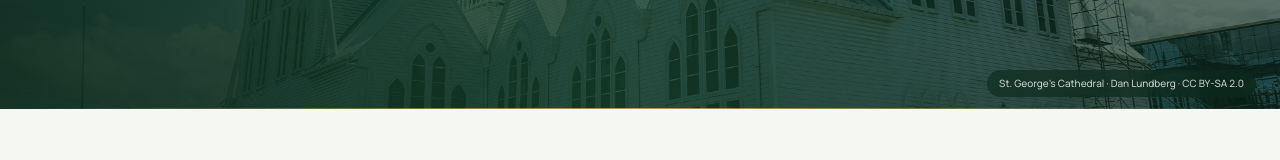
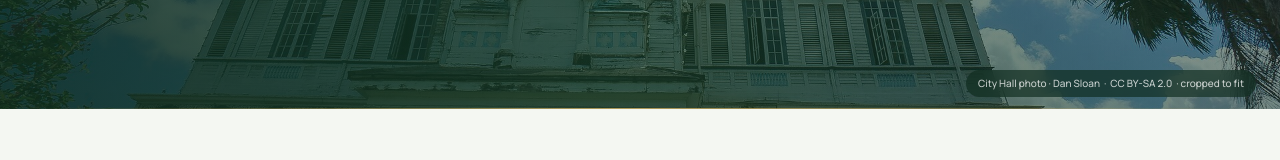
Before and after one commit to pidrah/steppingstone, a Next.js app: page / in a window 1280 px wide. Shown: the part 508-668 px from the top of the page. Built offline with nearby package versions, Linux system fonts and the light colour scheme; no server answers; the database is empty.

Commit message:
Use Georgetown City Hall hero photo

```diff
--- a/public/landmarks/credits.json
+++ b/public/landmarks/credits.json
@@ -1,5 +1,6 @@
 {
   "cathedral": "St. George's Cathedral, Georgetown — photo by Dan Lundberg (Flickr), via Wikimedia Commons, CC BY-SA 2.0: https://commons.wikimedia.org/wiki/File:20191121_Guyana_0048_Georgetown_sRGB_(49295795336).jpg",
+  "city_hall": "Georgetown City Hall — photo by Dan Sloan (Flickr), via Wikimedia Commons, CC BY-SA 2.0. Cropped to fit the hero: https://commons.wikimedia.org/wiki/File:City_Hall_-_Georgetown,_Guyana_(22872153024).jpg",
   "stabroek": "File:Reformed Church and Stabroek Market - Georgetown (22850460464).jpg",
   "bridge": "File:Demerara Floating Bridge (23284900469).jpg"
 }
--- a/src/app/(site)/page.tsx
+++ b/src/app/(site)/page.tsx
@@ -47,7 +47,7 @@ export default async function HomePage() {
   return (
     <>
       <section className="relative overflow-hidden bg-leaf-900 text-white">
-        <PanelBackdrop idPrefix="home-hero" imageSrc="/landmarks/cathedral.jpg" />
+        <PanelBackdrop idPrefix="home-hero" imageSrc="/landmarks/city-hall.jpg" />
         <Container className="relative py-16 md:py-28">
           <p className="text-sm font-semibold uppercase tracking-[0.32em] text-gold-300">
             Georgetown, Guyana
@@ -85,14 +85,26 @@ export default async function HomePage() {
             <span>Property care & management</span>
           </p>
         </Container>
-        <a
-          href="https://commons.wikimedia.org/wiki/File:20191121_Guyana_0048_Georgetown_sRGB_(49295795336).jpg"
-          target="_blank"
-          rel="noreferrer"
-          className="absolute bottom-3 right-4 z-10 rounded-full bg-leaf-950/65 px-3 py-1.5 text-[10px] font-medium text-white/75 backdrop-blur-sm transition hover:text-white sm:right-6"
-        >
-          St. George’s Cathedral · Dan Lundberg · CC BY-SA 2.0
-        </a>
+        <p className="absolute bottom-3 right-4 z-10 flex flex-wrap items-center gap-x-1 rounded-full bg-leaf-950/65 px-3 py-1.5 text-[10px] font-medium text-white/75 backdrop-blur-sm sm:right-6">
+          <a
+            href="https://commons.wikimedia.org/wiki/File:City_Hall_-_Georgetown,_Guyana_(22872153024).jpg"
+            target="_blank"
+            rel="noreferrer"
+            className="transition hover:text-white"
+          >
+            City Hall photo · Dan Sloan
+          </a>
+          <span aria-hidden="true">·</span>
+          <a
+            href="https://creativecommons.org/licenses/by-sa/2.0/"
+            target="_blank"
+            rel="noreferrer"
+            className="transition hover:text-white"
+          >
+            CC BY-SA 2.0
+          </a>
+          <span>· cropped to fit</span>
+        </p>
       </section>
 
       <section>
--- a/src/components/site/AmbientBackground.tsx
+++ b/src/components/site/AmbientBackground.tsx
@@ -151,7 +151,7 @@ export function PanelBackdrop({
           imageSrc
             ? {
                 background:
-                  "linear-gradient(90deg, rgba(13,42,28,0.92) 0%, rgba(23,64,44,0.78) 48%, rgba(13,42,28,0.56) 100%), linear-gradient(0deg, rgba(13,42,28,0.34), transparent 60%)",
+                  "linear-gradient(90deg, rgba(13,42,28,0.82) 0%, rgba(23,64,44,0.6) 48%, rgba(13,42,28,0.32) 100%), linear-gradient(0deg, rgba(13,42,28,0.3), transparent 60%)",
               }
             : undefined
         }
```
Also changed, not shown: public/landmarks/city-hall.jpg (added).
